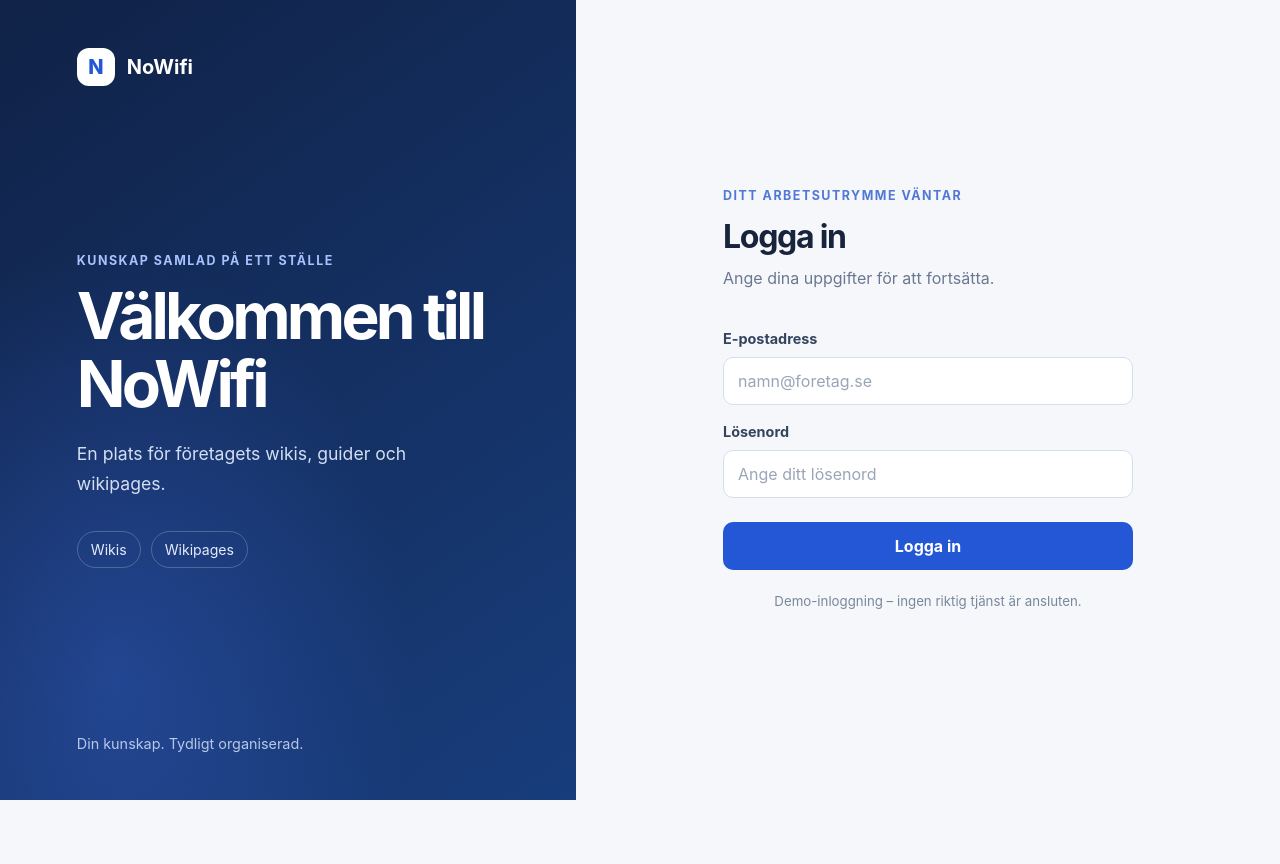
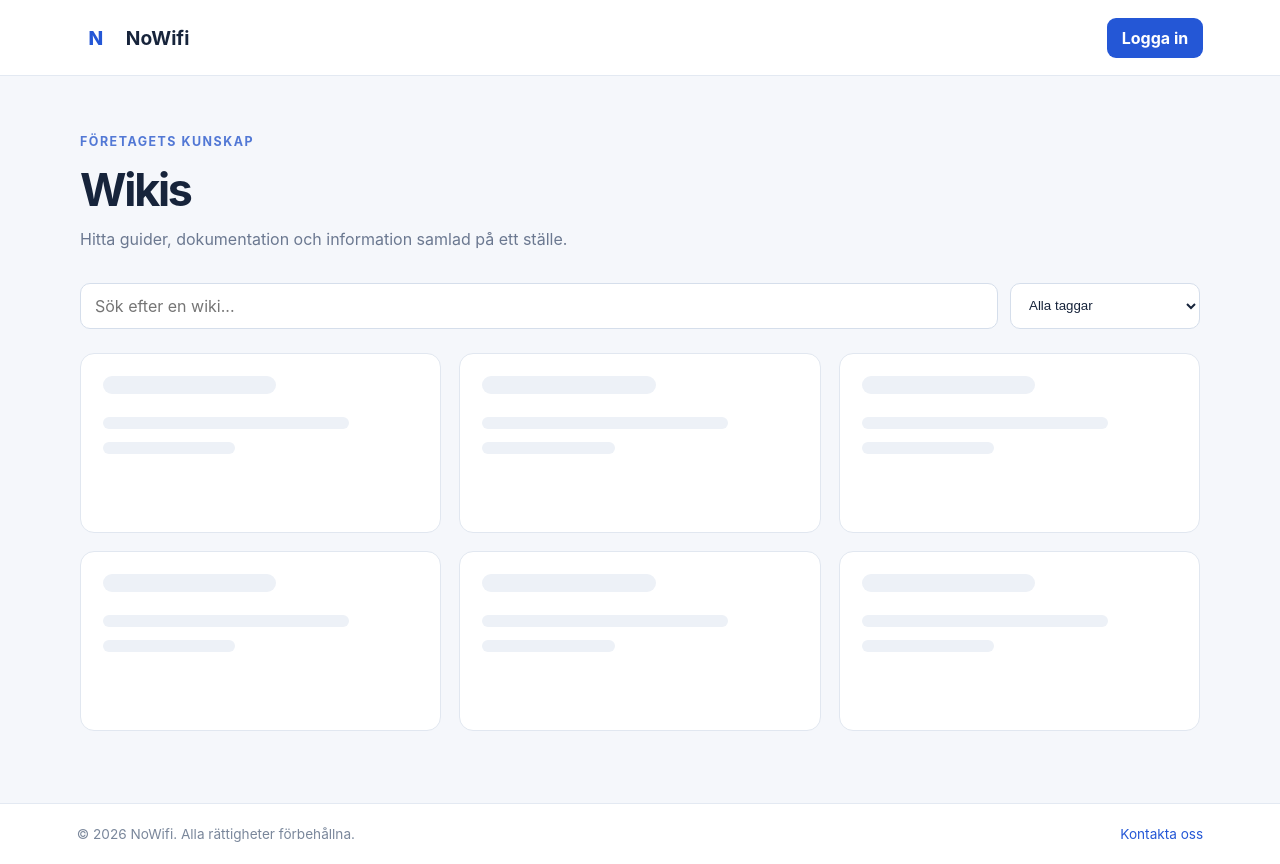
Before and after one commit to toriscool123/nowifi_frontend, a React (Create React App) app: page / in a window 1280 px wide. Before the commit the page ends 800 px from the top, so only its background shows below. Built offline with nearby package versions, Linux system fonts and the light colour scheme.

Commit message:
Homepage not finished but required for main?

```diff
--- a/src/App.css
+++ b/src/App.css
@@ -285,3 +285,243 @@ input {
 .success-card button:hover {
   background: #1d46b2;
 }
+
+.home {
+  display: flex;
+  min-height: 100vh;
+  flex-direction: column;
+  padding: 0;
+  background: #f5f7fb;
+}
+
+.home-header {
+  display: flex;
+  min-height: 76px;
+  align-items: center;
+  justify-content: space-between;
+  padding: 0 clamp(20px, 6vw, 88px);
+  border-bottom: 1px solid #e3e9f2;
+  background: #fff;
+}
+
+.home-brand {
+  display: inline-flex;
+  align-items: center;
+  gap: 11px;
+  color: #17243b;
+  font-size: 1.2rem;
+  font-weight: 750;
+  text-decoration: none;
+}
+
+.account-area,
+.profile {
+  display: flex;
+  align-items: center;
+  gap: 14px;
+}
+
+.profile-name {
+  color: #34445e;
+  font-size: 0.9rem;
+  font-weight: 600;
+}
+
+.profile-avatar {
+  display: grid;
+  width: 36px;
+  height: 36px;
+  place-items: center;
+  border-radius: 50%;
+  background: #e8eefb;
+  color: #2457d6;
+  font-weight: 700;
+}
+
+.header-login-button,
+.text-button {
+  padding: 10px 15px;
+  border: 0;
+  border-radius: 9px;
+  cursor: pointer;
+  font: inherit;
+  font-weight: 650;
+}
+
+.header-login-button {
+  background: #2457d6;
+  color: #fff;
+}
+
+.text-button {
+  background: transparent;
+  color: #2457d6;
+}
+
+.home-content {
+  width: min(100% - 40px, 1120px);
+  flex: 1;
+  align-self: center;
+  padding: 58px 0 72px;
+}
+
+.wiki-heading h1 {
+  margin: 0;
+  font-size: clamp(2rem, 4vw, 2.8rem);
+  letter-spacing: -0.05em;
+}
+
+.wiki-heading > p:last-child {
+  margin: 10px 0 0;
+  color: #6b7890;
+  line-height: 1.6;
+}
+
+.wiki-tools {
+  display: flex;
+  gap: 12px;
+  margin: 30px 0 24px;
+}
+
+.search-field {
+  flex: 1;
+}
+
+.search-field input,
+.tag-filter select {
+  width: 100%;
+  min-height: 46px;
+  padding: 0 14px;
+  border: 1px solid #d5deeb;
+  border-radius: 10px;
+  background: #fff;
+  color: #17243b;
+}
+
+.search-field input:focus,
+.tag-filter select:focus {
+  border-color: #2457d6;
+  outline: 3px solid rgb(36 87 214 / 14%);
+}
+
+.tag-filter {
+  width: 190px;
+}
+
+.wiki-grid {
+  display: grid;
+  grid-template-columns: repeat(3, minmax(0, 1fr));
+  gap: 18px;
+}
+
+.wiki-card {
+  min-height: 180px;
+  padding: 22px;
+  border: 1px solid #e1e7f0;
+  border-radius: 14px;
+  background: #fff;
+}
+
+.wiki-card-placeholder {
+  display: flex;
+  flex-direction: column;
+  gap: 13px;
+}
+
+.placeholder-line {
+  display: block;
+  width: 78%;
+  height: 12px;
+  border-radius: 999px;
+  background: #edf1f7;
+}
+
+.placeholder-title {
+  width: 55%;
+  height: 18px;
+  margin-bottom: 10px;
+}
+
+.placeholder-short {
+  width: 42%;
+}
+
+.empty-state {
+  grid-column: 1 / -1;
+  padding: 32px;
+  color: #6b7890;
+  text-align: center;
+}
+
+.home-footer {
+  display: flex;
+  justify-content: space-between;
+  gap: 16px;
+  padding: 22px clamp(20px, 6vw, 88px);
+  border-top: 1px solid #e3e9f2;
+  background: #fff;
+  color: #7a879b;
+  font-size: 0.85rem;
+}
+
+.home-footer a {
+  color: #2457d6;
+  text-decoration: none;
+}
+
+.home-footer a:hover {
+  text-decoration: underline;
+}
+
+.visually-hidden {
+  position: absolute;
+  width: 1px;
+  height: 1px;
+  overflow: hidden;
+  clip: rect(0, 0, 0, 0);
+  white-space: nowrap;
+  clip-path: inset(50%);
+}
+
+.login-cancel {
+  width: 100%;
+  margin-top: 12px;
+  padding: 12px;
+  border: 1px solid #d5deeb;
+  border-radius: 10px;
+  background: #fff;
+  color: #34445e;
+  cursor: pointer;
+}
+
+@media (max-width: 760px) {
+  .home-content {
+    padding-top: 38px;
+  }
+
+  .wiki-grid {
+    grid-template-columns: repeat(2, minmax(0, 1fr));
+  }
+
+  .profile-name {
+    display: none;
+  }
+}
+
+@media (max-width: 480px) {
+  .wiki-tools {
+    flex-direction: column;
+  }
+
+  .tag-filter {
+    width: 100%;
+  }
+
+  .wiki-grid {
+    grid-template-columns: 1fr;
+  }
+
+  .home-footer {
+    flex-direction: column;
+  }
+}
--- a/src/App.js
+++ b/src/App.js
@@ -1,24 +1,33 @@
 import { useState } from 'react';
 import BrandPanel from './components/BrandPanel';
+import Home from './components/Home';
 import LoginForm from './components/LoginForm';
-import LoginSuccess from './components/LoginSuccess';
-import Home from './components/Home';
 import './App.css';
 
 export default function App() {
   const [isLoggedIn, setIsLoggedIn] = useState(false);
+  const [showLogin, setShowLogin] = useState(false);
+
+  if (showLogin && !isLoggedIn) {
+    return (
+      <main className="page">
+        <BrandPanel />
+        <LoginForm
+          onLogin={() => {
+            setIsLoggedIn(true);
+            setShowLogin(false);
+          }}
+          onCancel={() => setShowLogin(false)}
+        />
+      </main>
+    );
+  }
 
   return (
-    <>
-      <main className="page">
-
-        <BrandPanel />
-        <LoginForm onLogin={() => setIsLoggedIn(true)} />
-      </main>
-
-      {isLoggedIn && (
-        <LoginSuccess onBack={() => setIsLoggedIn(false)} />
-      )}
-    </>
+    <Home
+      isLoggedIn={isLoggedIn}
+      onLoginClick={() => setShowLogin(true)}
+      onLogout={() => setIsLoggedIn(false)}
+    />
   );
 }
--- a/src/components/Home.jsx
+++ b/src/components/Home.jsx
@@ -1,10 +1,113 @@
-function Home() {
+import { useMemo, useState } from 'react';
+
+const wikis = [];
+
+export default function Home({ isLoggedIn, onLoginClick, onLogout }) {
+  const [search, setSearch] = useState('');
+  const [selectedTag, setSelectedTag] = useState('');
+
+  const filteredWikis = useMemo(() => {
+    const query = search.trim().toLowerCase();
+
+    return wikis.filter((wiki) => {
+      const matchesSearch = `${wiki.title} ${wiki.description}`
+        .toLowerCase()
+        .includes(query);
+      const matchesTag = !selectedTag || wiki.tags.includes(selectedTag);
+
+      return matchesSearch && matchesTag;
+    });
+  }, [search, selectedTag]);
+
   return (
-    <div>
-      <h1>Welcome to the Home Page</h1>
-      <p>This is the main landing page of the application.</p>
+    <div className="home">
+      <header className="home-header">
+        <a className="home-brand" href="/" aria-label="NoWifi startsida">
+          <span className="brand-mark" aria-hidden="true">N</span>
+          <span>NoWifi</span>
+        </a>
+
+        <div className="account-area">
+          {isLoggedIn ? (
+            <>
+              <div className="profile">
+                <span className="profile-avatar" aria-hidden="true">D</span>
+                <span className="profile-name">Demoprofil</span>
+              </div>
+              <button className="text-button" type="button" onClick={onLogout}>
+                Logga ut
+              </button>
+            </>
+          ) : (
+            <button className="header-login-button" type="button" onClick={onLoginClick}>
+              Logga in
+            </button>
+          )}
+        </div>
+      </header>
+
+      <main className="home-content">
+        <section className="wiki-heading">
+          <p className="eyebrow">Företagets kunskap</p>
+          <h1>Wikis</h1>
+          <p>Hitta guider, dokumentation och information samlad på ett ställe.</p>
+        </section>
+
+        <section className="wiki-tools" aria-label="Sök och filtrera wikis">
+          <label className="search-field">
+            <span className="visually-hidden">Sök wikis</span>
+            <input
+              type="search"
+              placeholder="Sök efter en wiki..."
+              value={search}
+              onChange={(event) => setSearch(event.target.value)}
+            />
+          </label>
+
+          <label className="tag-filter">
+            <span className="visually-hidden">Filtrera efter tagg</span>
+            <select
+              value={selectedTag}
+              onChange={(event) => setSelectedTag(event.target.value)}
+            >
+              <option value="">Alla taggar</option>
+              <option value="teknik">Teknik</option>
+              <option value="guider">Guider</option>
+              <option value="internt">Internt</option>
+            </select>
+          </label>
+        </section>
+
+        <section className="wiki-grid" aria-label="Wikilista">
+          {filteredWikis.length > 0 ? (
+            filteredWikis.map((wiki) => (
+              <article className="wiki-card" key={wiki.id}>
+                <h2>{wiki.title}</h2>
+                <p>{wiki.description}</p>
+              </article>
+            ))
+          ) : search || selectedTag ? (
+            <p className="empty-state">Inga wikis matchar din sökning.</p>
+          ) : (
+            Array.from({ length: 6 }, (_, index) => (
+              <article
+                className="wiki-card wiki-card-placeholder"
+                key={`placeholder-${index}`}
+                aria-label="Wiki-plats­hållare"
+              >
+                <span className="placeholder-line placeholder-title" />
+                <span className="placeholder-line" />
+                <span className="placeholder-line placeholder-short" />
+              </article>
+            ))
+          )}
+        </section>
+      </main>
+
+      <footer className="home-footer">
+        <span>© {new Date().getFullYear()} NoWifi. Alla rättigheter förbehållna.</span>
+        <a href="mailto:contact@nowifi.example">Kontakta oss</a>
+      </footer>
     </div>
   );
 }
-
-export default Home;
--- a/src/components/LoginForm.jsx
+++ b/src/components/LoginForm.jsx
@@ -1,7 +1,7 @@
 import { useState } from 'react';
 import mockCredentials from '../mockCredentials.json';
 
-export default function LoginForm({ onLogin }) {
+export default function LoginForm({ onLogin, onCancel }) {
   const [error, setError] = useState('');
 
   function handleSubmit(event) {
@@ -58,6 +58,12 @@ export default function LoginForm({ onLogin }) {
           <button type="submit">Logga in</button>
         </form>
 
+        <button className="login-cancel" type="button" onClick={onCancel}>
+          Tillbaka till wikis
+        </button>
+
+        <p className="login-note"></p>
+
         <p className="login-note">
           Demo-inloggning – ingen riktig tjänst är ansluten.
         </p>
```
